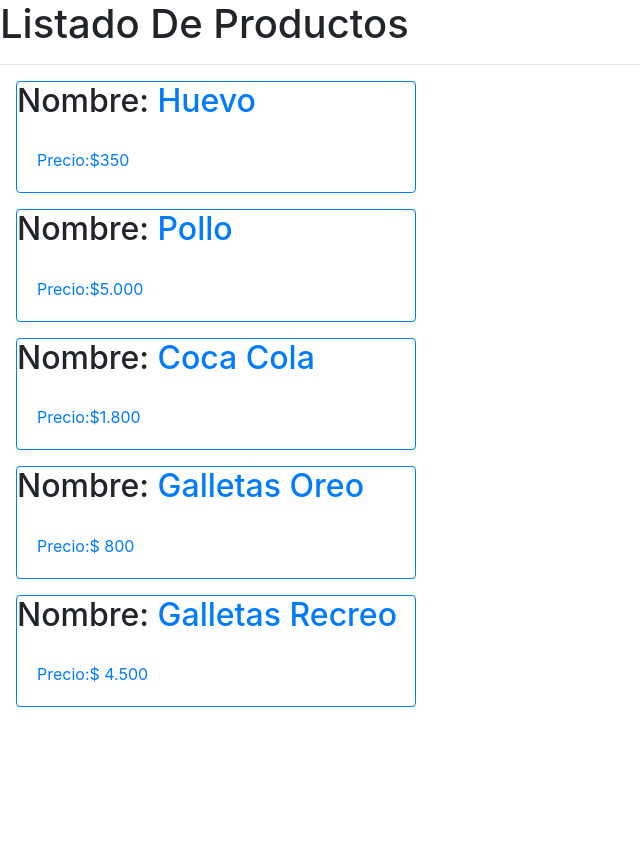
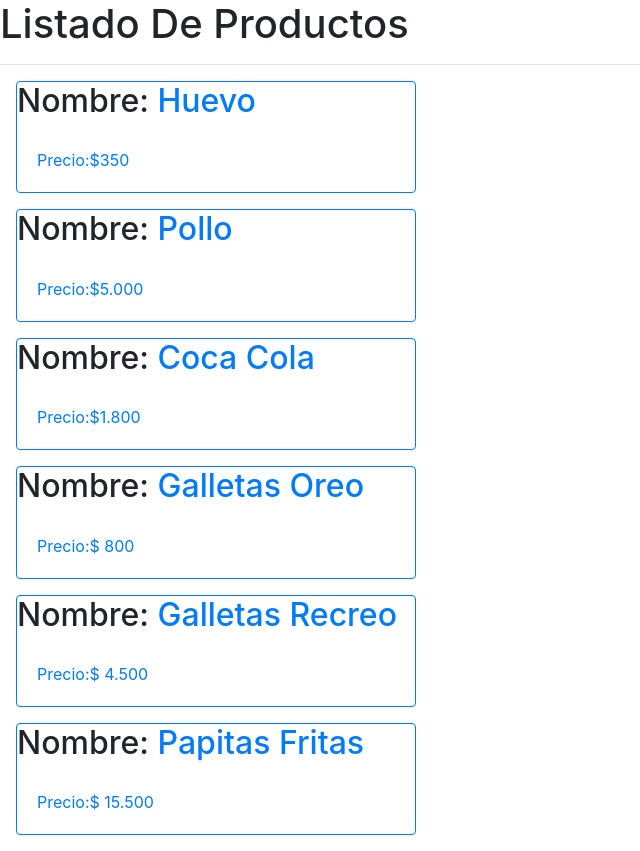
Before and after one commit to orlando2019/angular_con_bezael, an Angular app: page /products in a window 1280 px wide. Shown: the whole page, without its empty margins (0-640 px from the left). Before the commit the page ends 800 px from the top, so only its background shows below. Built offline with nearby package versions, Linux system fonts and the light colour scheme.

Commit message:
Nuevo producto

```diff
--- a/src/app/shared/data.service.ts
+++ b/src/app/shared/data.service.ts
@@ -40,6 +40,13 @@
       description: 'Dulces y Mekatos ',
       price: '$ 4.500',
     },
+    {
+      id: 6,
+      name: 'Papitas Fritas',
+      category: 'Mekatos Papa fritas',
+      description: 'Dulces y Mekatos ',
+      price: '$ 15.500',
+    },
   ];
 
   getAllProducts() {
```
